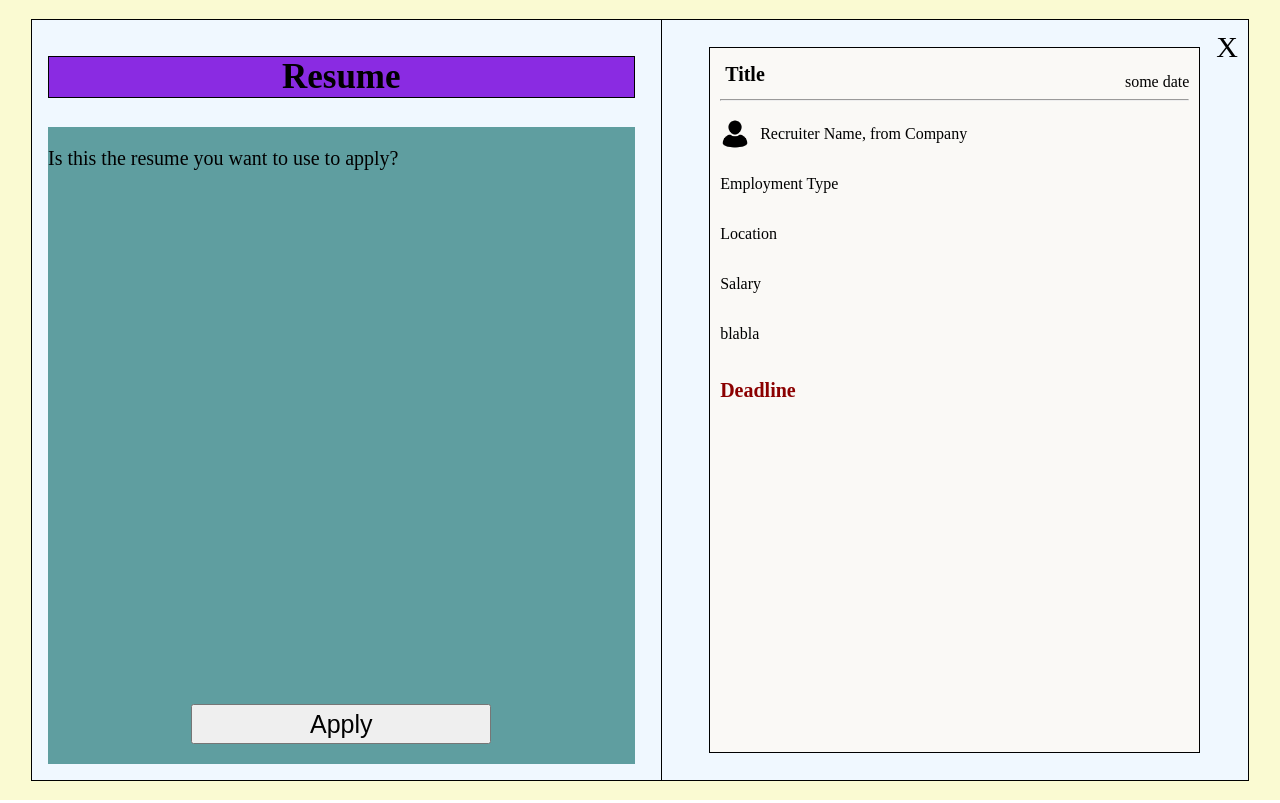
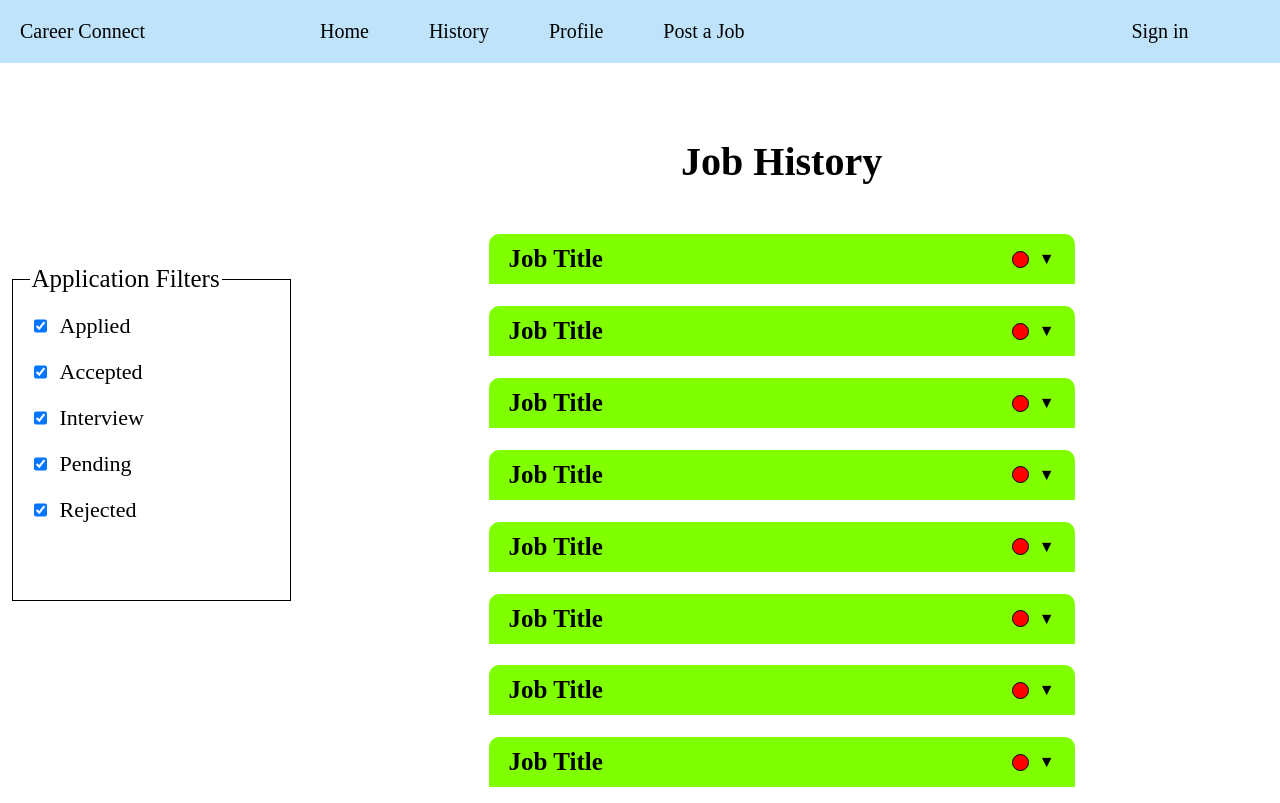
Before and after one commit to Nicholas2002p/Soen341Project, a React (Vite) app in the folder apps/client/: page / in a window 1280 px wide. Built offline with nearby package versions, Linux system fonts and the light colour scheme; no server answers.

Commit message:
Add skeleton html

```diff
--- a/apps/client/src/App.jsx
+++ b/apps/client/src/App.jsx
@@ -7,7 +7,9 @@
 // import Login from './views/authentication/Login';
 // import RecruiterJobPosting from './views/recruiter_job_posting/RecruiterJobPosting';
 
-import JobApplication from './views/application/JobApplication';
+// import JobApplication from './views/application/JobApplication';
+
+import JobApplicationHistory from './views/history/JobApplicationHistory';
 
 import { AuthContext } from './utils/Auth';
 
@@ -25,7 +27,7 @@
         {view === "sign-in" && <Login setView={setView} />}
         {view === "recruiter-job-posting" && <RecruiterJobPosting setView={setView} /> } */}
 
-        <JobApplication setView={setView} />
+        <JobApplicationHistory setView={setView}/>
       </div>
     </AuthContext.Provider>
   );
--- a/apps/client/src/components/Navigation/Nav.jsx
+++ b/apps/client/src/components/Navigation/Nav.jsx
@@ -32,7 +32,7 @@
   return (
     <ul className="nav-list-items">
       <a onClick={() => { setView("home")}}> Home </a>
-      <a> Jobs </a>
+      <a onClick={() => { if (token) setView("history") }}> History </a>
       <a onClick={() => { if (token) setView("profile");}}> Profile </a>
       <a onClick={() => { if (token) setView("recruiter-job-posting"); }}> Post a Job </a>
 
--- /dev/null
+++ b/apps/client/src/views/history/JobApplicationHistory.jsx
@@ -0,0 +1,81 @@
+import { useState } from 'react';
+import Nav from '../../components/Navigation/Nav';
+import './JobApplicationHistory.scss';
+
+export default function JobApplicationHistory({ setView }) {
+  return (
+    <section className='history-job-application'>
+      <Nav setView={setView} />
+
+      <main className='history'>
+        <HistoryFilters />
+
+        <section className='history-applications'>
+          <h2> Job History </h2>
+          { jobApplications.map(() => <HistoryJobApplication />) }
+        </section>
+      </main>
+    </section>
+  );
+}
+
+function HistoryFilters({}) {
+  return (
+    <fieldset className='history-filters'>
+      <legend> Application Filters </legend>
+
+      <label htmlFor="">
+        <input type="checkbox" value="applied" id="applied" name="applied" checked />
+        Applied
+      </label>
+
+      <label htmlFor="">
+        <input type="checkbox" value="offered" id="offered" name="offered" checked />
+        Accepted
+      </label>
+
+      <label htmlFor="">
+        <input type="checkbox" value="interview" id="interview" name="interview" checked />
+        Interview
+      </label>
+
+      <label htmlFor="">
+        <input type="checkbox" value="under_review" id="under_review" name="under_review" checked />
+        Pending
+      </label>
+
+      <label htmlFor="">
+        <input type="checkbox" value="rejected" id="rejected" name="rejected" checked />
+        Rejected
+      </label>
+    </fieldset>
+  );
+}
+
+function HistoryJobApplication({}) {
+  const [arrow, setArrow] = useState(true);
+
+  return (
+    <section className='history-application'>
+      <div className='history-application-header'>
+        <p className='history-application-title'> Job Title </p>
+
+        <div className='status-arrow'>
+          <div className='status'></div>
+          <p onClick={() => { setArrow(!arrow) }} className='history-arrow'> { arrow ? <> &#x25BC; </> : <> &#x25B2; </> } </p>
+        </div>
+      </div>
+
+      <div className={arrow ? "display-none" : "history-application-info"}>
+        <p> Resume for now </p>
+      </div>
+    </section>
+  );
+}
+
+
+// =========================================== SAMPLE DATA ===========================================
+
+const jobApplications = [
+  {}, {}, {}, {}, {}, {}, {}, {}
+]
--- /dev/null
+++ b/apps/client/src/views/history/JobApplicationHistory.scss
@@ -0,0 +1,99 @@
+.history-job-application {
+  height: 100%;
+  width: 100%;
+}
+
+.history {
+  height: 90vh;
+  display: flex;
+  flex-direction: row;
+  padding: 10px;
+}
+
+.history-filters {
+  flex: 1;
+  display: flex;
+  flex-direction: column;
+  justify-self: center;
+  align-self: center;
+  gap: 20px;
+  font-size: 22px;
+  height: 300px;
+  padding-top: 20px;
+  border: 1px solid black;
+}
+
+.history-filters legend {
+  font-size: 25px;
+}
+
+.history-filters label {
+  display: flex;
+  gap: 10px;
+}
+
+.history-applications {
+  flex: 4;
+  display: flex;
+  flex-direction: column;
+  align-items: center;
+  padding-top: 2em;
+  gap: 1em;
+  overflow-y: scroll;
+}
+
+.history-applications h2 {
+  font-size: 40px;
+}
+
+.history-application {
+  width: 60%;
+  height: 300px;
+  display: flex;
+  flex-direction: column;
+}
+
+.history-application-header {
+  border-top-left-radius: 10px;
+  border-top-right-radius: 10px;
+  background-color: chartreuse;
+  display: flex;
+  justify-content: space-between;
+  padding-left: 20px;
+  padding-right: 20px;
+  align-items: center;
+}
+
+.history-application-title {
+  font-size: 25px;
+  font-weight: 600;
+  margin: 0;
+}
+
+.status-arrow {
+  display: flex;
+  align-items: center;
+  justify-content: center;
+  gap: 10px;
+}
+
+.status {
+  height: 15px;
+  width: 15px;
+  background-color: red;
+  border: 1px solid black;
+  border-radius: 50px;
+}
+
+.display-none {
+  display: none;
+}
+
+.history-application-info {
+  padding-left: 10px;
+  padding-right: 10px;
+  background-color: burlywood;
+  height: 100%;
+  border-bottom-left-radius: 10px;
+  border-bottom-right-radius: 10px;
+}
```
